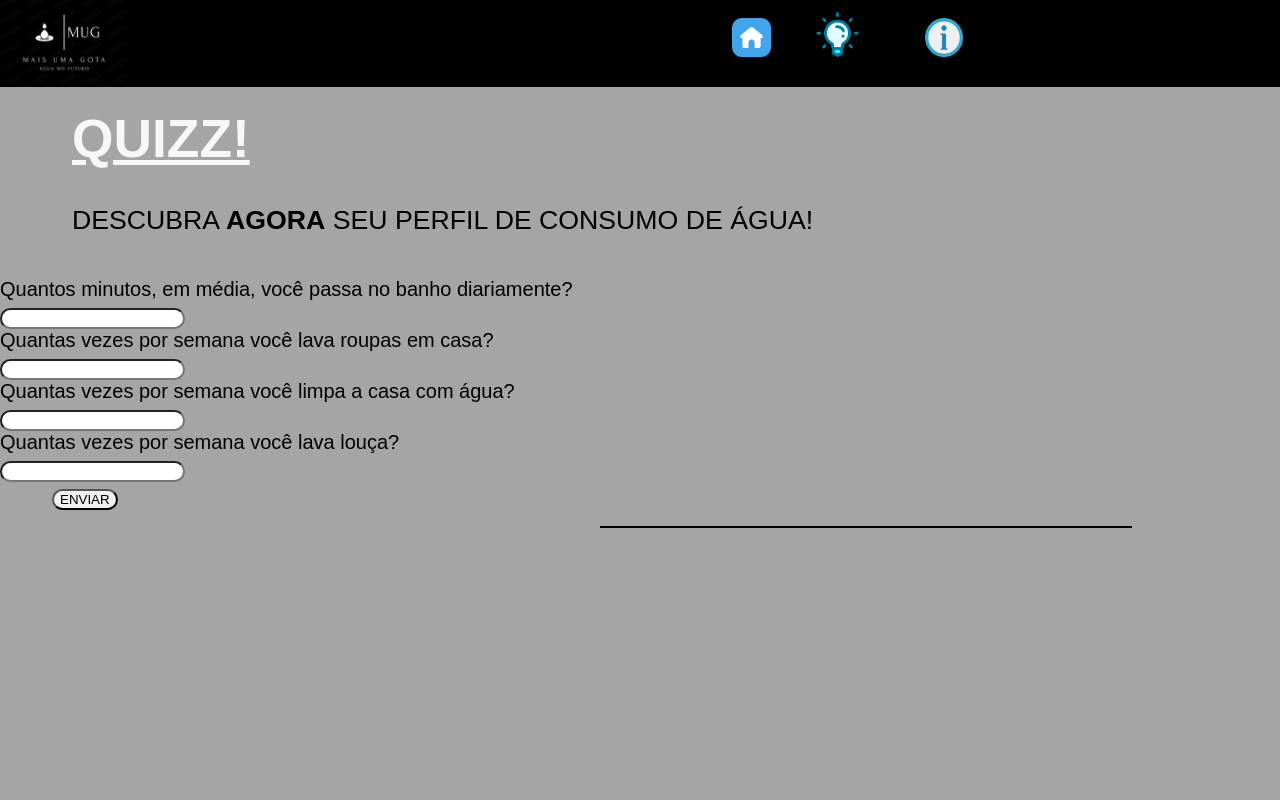
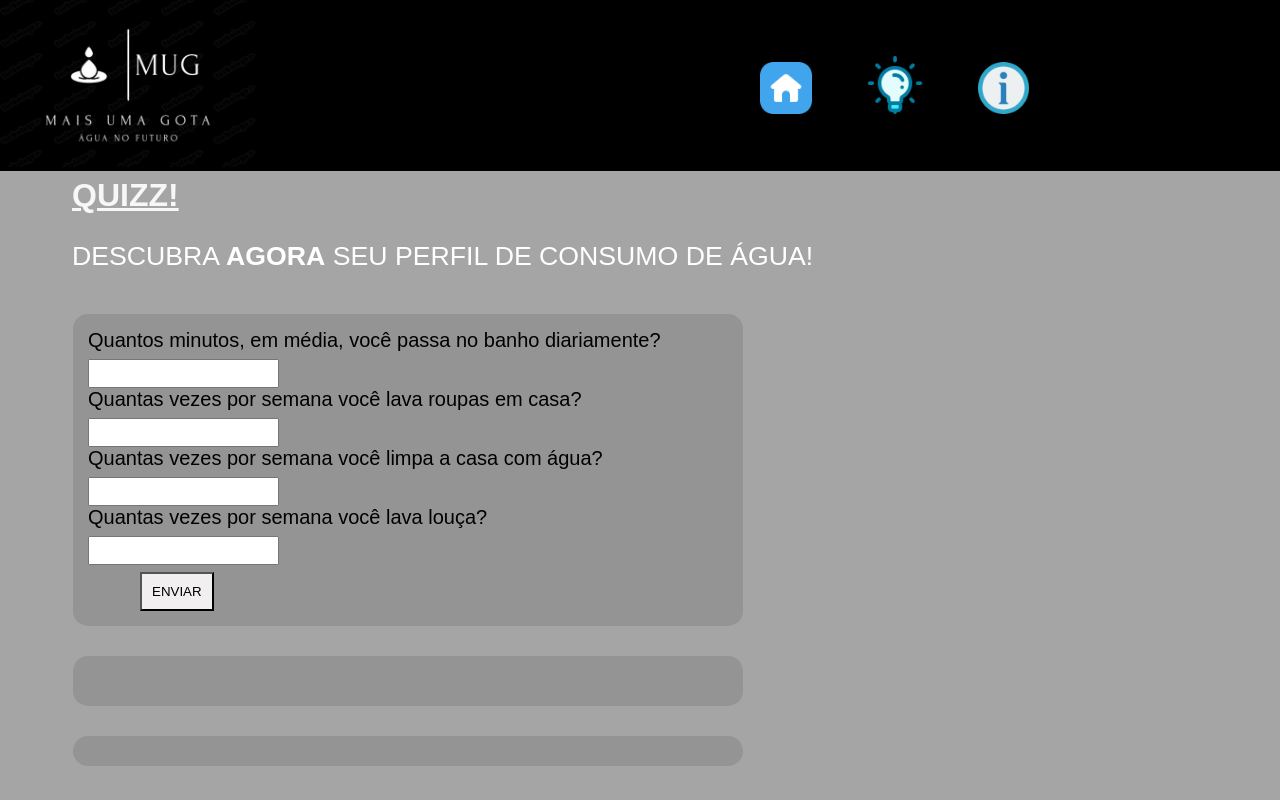
Before and after one commit to dev-andree/MUG-Mais-Uma-Gota, a plain HTML site: page quiz.html in a window 1280 px wide. Shown: the top 800 px of the page. Drawn offline with Linux system fonts and the light colour scheme.

Commit message:
UPDATE FINAL

```diff
--- a/assets/css/quiz_style.css
+++ b/assets/css/quiz_style.css
@@ -2,7 +2,7 @@ body {
     background-color: rgb(165, 165, 165);
     margin: 0;
     padding: 0;
-    overflow-x: hidden;
+    /*overflow-x: hidden;*/
     font-family: Arial, Helvetica, sans-serif;
 }
 
@@ -14,29 +14,29 @@ header {
     padding: 0;
 }
 
-#logo {
-    width: 10vw;
+#casa {
+    width: 4vw;
+    position: relative;
+    left: 500px;
+    bottom: 40pt;
 }
 
-#casa {
-    width: 3vw;
+#ideia {
+    width: 4.5vw;
     position: relative;
-    left: 600px;
-    bottom: 20pt;
+    left: 550px;
+    bottom: 40pt;
 }
 
 #informacao {
-    width: 3vw;
+    width: 4vw;
     position: relative;
-    left: 700px;
-    bottom: 20pt;
+    left: 600px;
+    bottom: 40pt;
 }
 
-#ideia {
-    width: 3.5vw;
-    position: relative;
-    left: 640px;
-    bottom: 20pt;
+#logo {
+    width: 20vw;
 }
 
 #torneira {
@@ -46,46 +46,41 @@ header {
     bottom: 125pt;
 }
 
-.form {
-    position: relative;
-    left: 600px;
-    border: 3px solid #4e4e4e;
-    padding: 15px;
-    width: 500px;
-    top: 20px;
-}
-
 #enviar {
-    border-radius: 75px;
     position: relative;
     color: black;
     background-color: #f1efef;
     left: 52px;
     margin-top: 7px;
+    padding: 10px;
+}
+
+#enviar:hover{
+    background-color: rgb(0, 186, 186);
 }
 
 #banho {
-    border-radius: 35px;
     position: relative;
     margin-top: 7px;
+    padding: 5px;
 }
 
 #roupa {
-    border-radius: 35px;
     position: relative;
     margin-top: 7px;
+    padding: 5px;
 }
 
 #casaagua {
-    border-radius: 35px;
     position: relative;
     margin-top: 7px;
+    padding: 5px;
 }
 
 #louca {
-    border-radius: 35px;
     position: relative;
     margin-top: 7px;
+    padding: 5px;
 }
 
 .container {
@@ -95,19 +90,42 @@ header {
 }
 
 #text {
-    font-size: 40pt;
     text-decoration: underline;
     color: rgb(248, 247, 247);
 }
 
 #text-1 {
     font-size: 20pt;
+    color: white;
 }
 
-#resposta, #total {
-    border: 1px solid;
-    /* border-radius: 25px; */
+#perguntas{
     position: relative;
-    left: 600px;
-    width: 530px;
+    left: 73px;
+    background-color: rgba(90, 88, 87, 0.226);
+    border-radius: 15px;
+    padding: 15px;
+    width: 50%;
 }
+
+#respostas{
+    position: relative;
+    left: 73px;
+    background-color: rgba(90, 88, 87, 0.226);
+    border-radius: 15px;
+    padding: 15px;
+    width: 50%;
+    top: 30px;
+    font-size: 15pt;
+}
+
+#sugestao{
+    position: relative;
+    left: 73px;
+    background-color: rgba(90, 88, 87, 0.226);
+    border-radius: 15px;
+    padding: 15px;
+    width: 50%;
+    top: 40px;
+    font-size: 15pt;
+}
```
